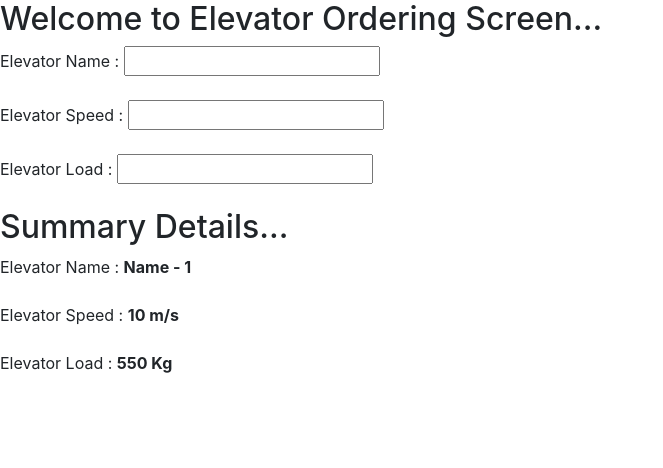
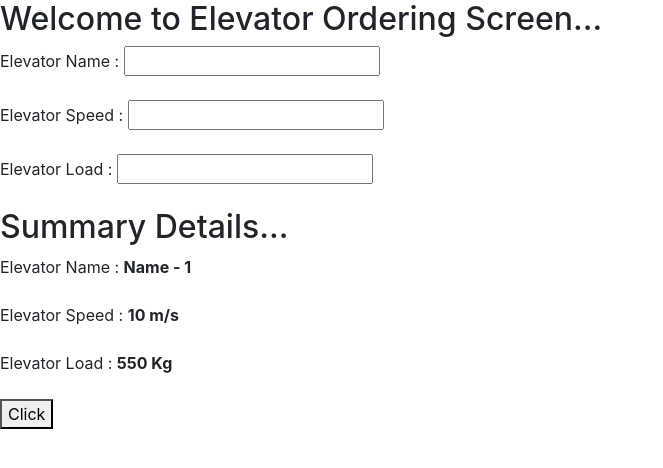
Before and after one commit to ZhiningZhang/demo-project, a React (Create React App) app: page / in a window 1280 px wide. Shown: the top 468 px of the page, without its empty margins (0-663 px from the left). Built offline with nearby package versions, Linux system fonts and the light colour scheme.

Commit message:
done 20, refs 2

```diff
--- /dev/null
+++ b/src/RefsEx/DemoComponent.js
@@ -0,0 +1,18 @@
+import React from 'react'
+
+
+//forwardRef
+//https://www.youtube.com/watch?v=suNxXLmK0No&list=PL6n9fhu94yhVpO8VBlUXbxKUuG-n2b1bL&index=20
+const DemoComponent = React.forwardRef((props, ref) => {
+
+    function testClick() {
+        ref.current.focus();
+    }
+
+    return (
+        <button onClick={testClick} >Click </button>
+    )
+
+});
+
+export default DemoComponent;
--- a/src/RefsEx/Elevator.js
+++ b/src/RefsEx/Elevator.js
@@ -1,5 +1,6 @@
 import React from "react";
 import Summary from "./Summary";
+import DemoComponent from "./DemoComponent";
 
 //Forwarding refs.
 
@@ -34,6 +35,7 @@ class Elevator extends React.Component {
         </p>
 
         <Summary innerRef={this.elevatorRef}></Summary>
+        <DemoComponent ref={this.elevatorRef} ></DemoComponent>
       </div>
     );
   }
--- a/src/RefsEx/testComponent.js
+++ b/src/RefsEx/testComponent.js
@@ -0,0 +1,19 @@
+import React from 'react'
+
+function TestComponent() {
+
+    let testRef = null;
+
+    function handleClick() {
+        testRef.focus();
+    }
+
+    return (
+        <div>
+            <input type='text' ref={ e =>  testRef = e}/>
+            <input type="button" value="Focus the text input" onClick={handleClick} />
+        </div>
+    )
+}
+
+export default TestComponent;
--- a/src/index.js
+++ b/src/index.js
@@ -17,6 +17,7 @@ import QuantityIncrement from "./RefsEx/QuantityIncrement";
 import LogIn from "./RefsEx/LogIn";
 import VideoPlayer from "./RefsEx/VideoPlayer";
 import Elevator from "./RefsEx/Elevator";
+import TestComponent from "./RefsEx/TestComponent";
 
 //import * as serviceWorker from './serviceWorker';
 
```
